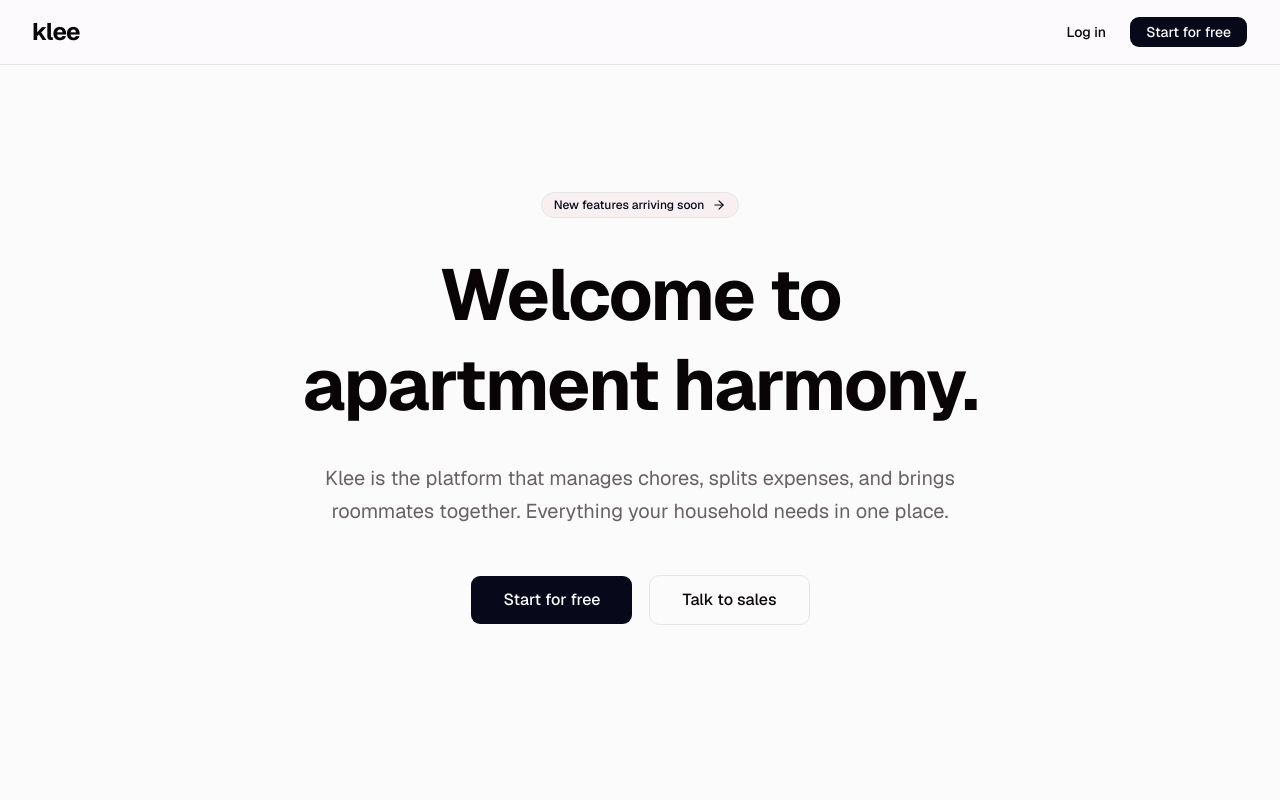
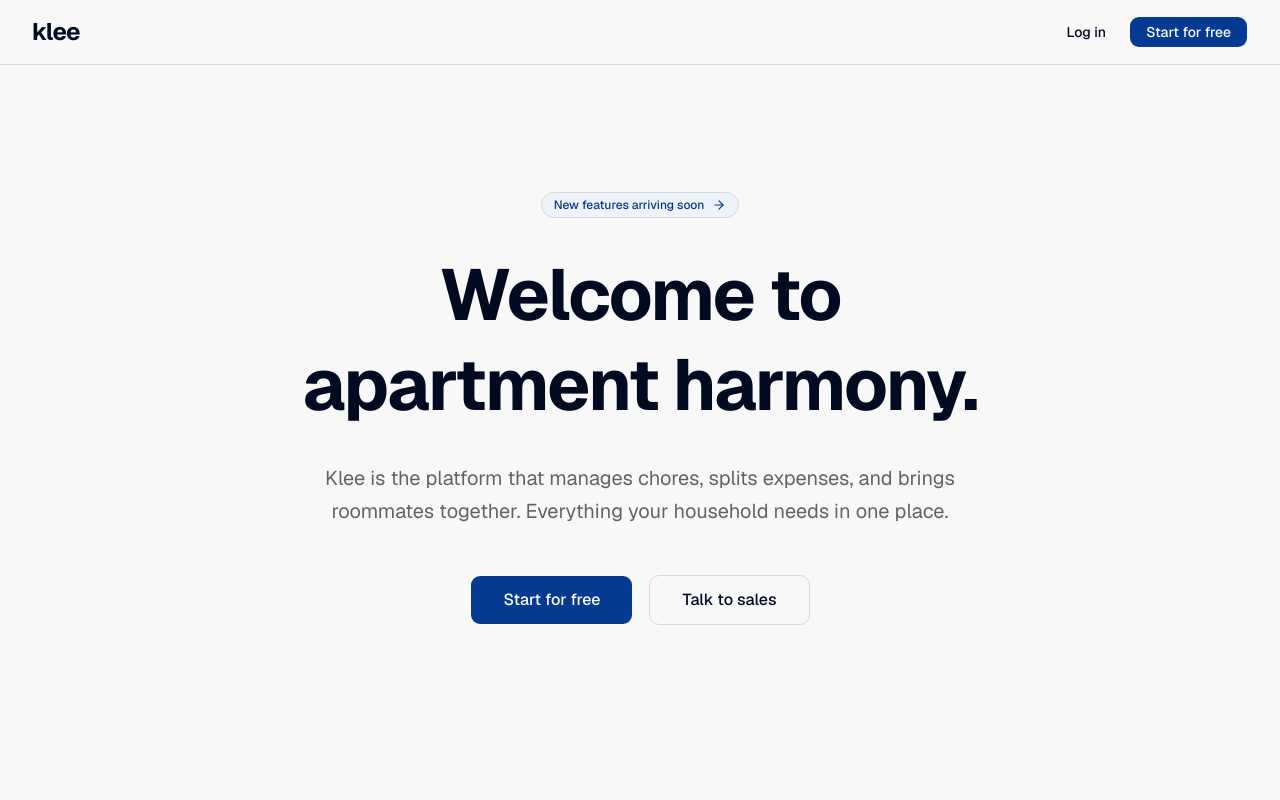
Before and after one commit to teejay717/klee-app, a Next.js app: page / in a window 1280 px wide. Shown: the top 800 px of the page. Built offline with nearby package versions, Linux system fonts and the light colour scheme; no server answers.

Commit message:
feat: update color variables in globals.css for better contrast and theme consistency
Co-authored-by: Terenz Jahred Dantes <205421017+teejay717@users.noreply.github.com>

```diff
--- a/app/globals.css
+++ b/app/globals.css
@@ -48,24 +48,24 @@
 }
 
 :root {
-    --background: oklch(0.99 0.001 0);
-    --foreground: oklch(0.12 0.01 0);
+    --background: oklch(0.98 0.001 260);
+    --foreground: oklch(0.15 0.05 260);
     --card: oklch(1 0 0);
-    --card-foreground: oklch(0.12 0.01 0);
+    --card-foreground: oklch(0.15 0.05 260);
     --popover: oklch(1 0 0);
-    --popover-foreground: oklch(0.12 0.01 0);
-    --primary: oklch(0.15 0.04 280);
+    --popover-foreground: oklch(0.15 0.05 260);
+    --primary: oklch(0.38 0.15 260);
     --primary-foreground: oklch(0.99 0.001 0);
-    --secondary: oklch(0.96 0.01 0);
-    --secondary-foreground: oklch(0.15 0.04 280);
+    --secondary: oklch(0.96 0.01 260);
+    --secondary-foreground: oklch(0.38 0.15 260);
     --muted: oklch(0.94 0.002 0);
     --muted-foreground: oklch(0.5 0.01 0);
-    --accent: oklch(0.3 0.04 280);
+    --accent: oklch(0.35 0.15 260);
     --accent-foreground: oklch(0.99 0.001 0);
     --destructive: oklch(0.577 0.245 27.325);
-    --border: oklch(0.92 0.003 0);
+    --border: oklch(0.88 0.01 260);
     --input: oklch(0.96 0.002 0);
-    --ring: oklch(0.15 0.04 280);
+    --ring: oklch(0.38 0.15 260);
     --chart-1: oklch(0.87 0 0);
     --chart-2: oklch(0.556 0 0);
     --chart-3: oklch(0.439 0 0);
@@ -122,7 +122,12 @@
     }
   body {
     @apply bg-background text-foreground;
-    }
+    background-image:
+      radial-gradient(circle, rgba(79, 120, 180, 0.03) 1px, transparent 1px),
+      radial-gradient(circle, rgba(100, 150, 210, 0.02) 2px, transparent 2px);
+    background-size: 80px 80px, 120px 120px;
+    background-position: 0 0, 40px 40px;
+  }
   html {
     @apply font-sans;
     }
```
